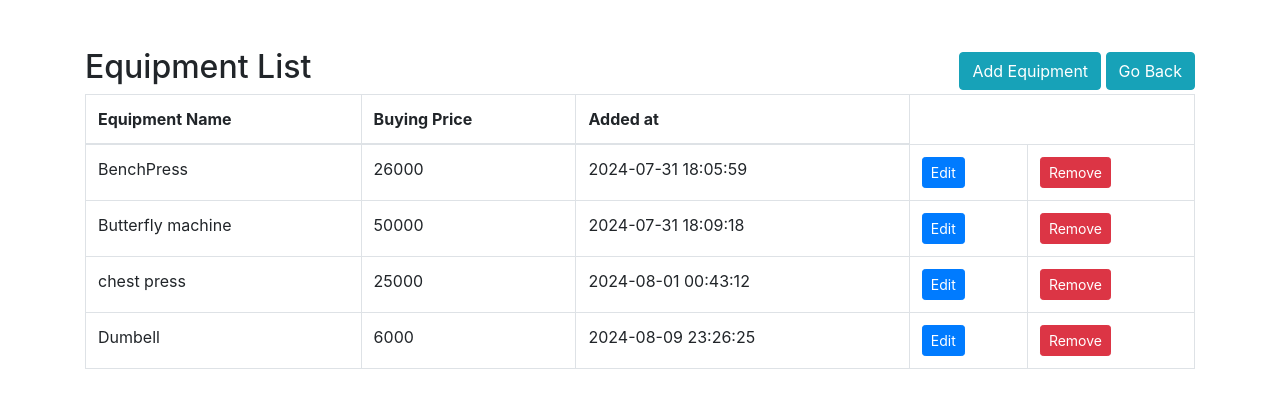
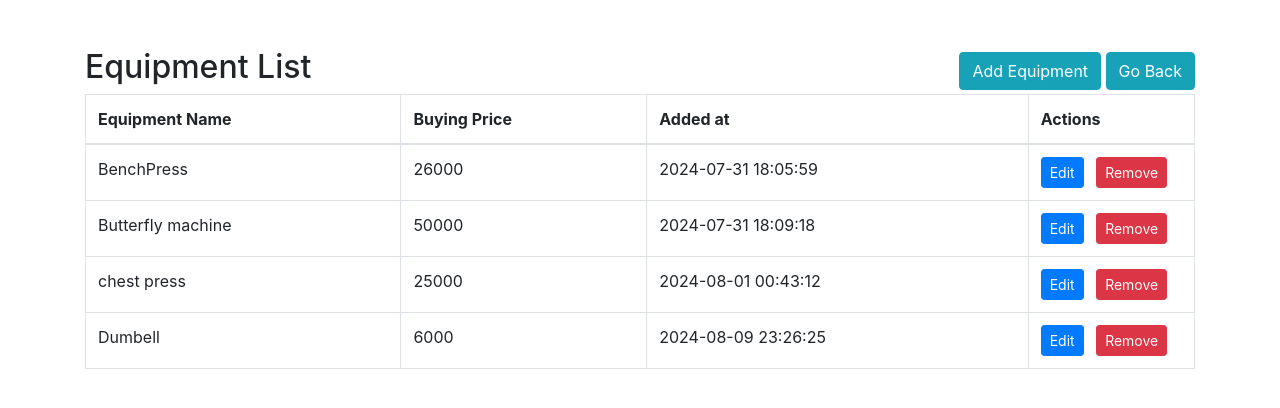
Before and after one commit to FrasIrfan/WebDevelopment, a PHP site: page /readEquipment.php in a window 1280 px wide. Shown: the top 408 px of the page. Run offline with PHP 8.4, Linux system fonts and the light colour scheme; data comes from the database, SQL or seed files in the repository.

Commit message:
Updated UI with table styling and background image
- Enhanced table layout with custom CSS.
- Applied background image for improved page aesthetics.
- Linked external stylesheet for additional styling.

```diff
--- a/Gym_Project/readEquipment.php
+++ b/Gym_Project/readEquipment.php
@@ -35,6 +35,8 @@ $db->close();
     <title>Equipment List</title>
     <!-- Include Bootstrap CSS for responsive and styled UI components -->
     <link href="https://stackpath.bootstrapcdn.com/bootstrap/4.5.2/css/bootstrap.min.css" rel="stylesheet">
+    <link rel="stylesheet" href="info.css">
+
 </head>
 
 <body>
@@ -65,6 +67,7 @@ $db->close();
                         <th>Equipment Name</th>
                         <th>Buying Price</th>
                         <th>Added at</th>
+                        <th>Actions</th>
 
                     </tr>
                 </thead>
@@ -75,11 +78,11 @@ $db->close();
                             <td><?= $equipment['EquipmentName'] ?></td>
                             <td><?= $equipment['BuyingPrice'] ?></td>
                             <td><?= $equipment['CreatedAt'] ?></td>
-                            <td>
-                                <a href="editEquipment.php?id=<?= $equipment['EquipmentID'] ?>" class="btn btn-primary btn-sm">Edit</a>
-                            </td>
-                            <td>
-                                <a href="deleteEquipment.php?id=<?= $equipment['EquipmentID'] ?>" class="btn btn-danger btn-sm">Remove</a>
+                            <td style="width:15%;">
+                                <a href="editEquipment.php?id=<?= $equipment['EquipmentID'] ?>" class="btn btn-primary btn-sm mr-2">Edit</a>
+
+
+                                <a href="deleteEquipment.php?id=<?= $equipment['EquipmentID'] ?>" class="btn btn-danger btn-sm ">Remove</a>
                             </td>
                         </tr>
                     <?php } ?>
```
